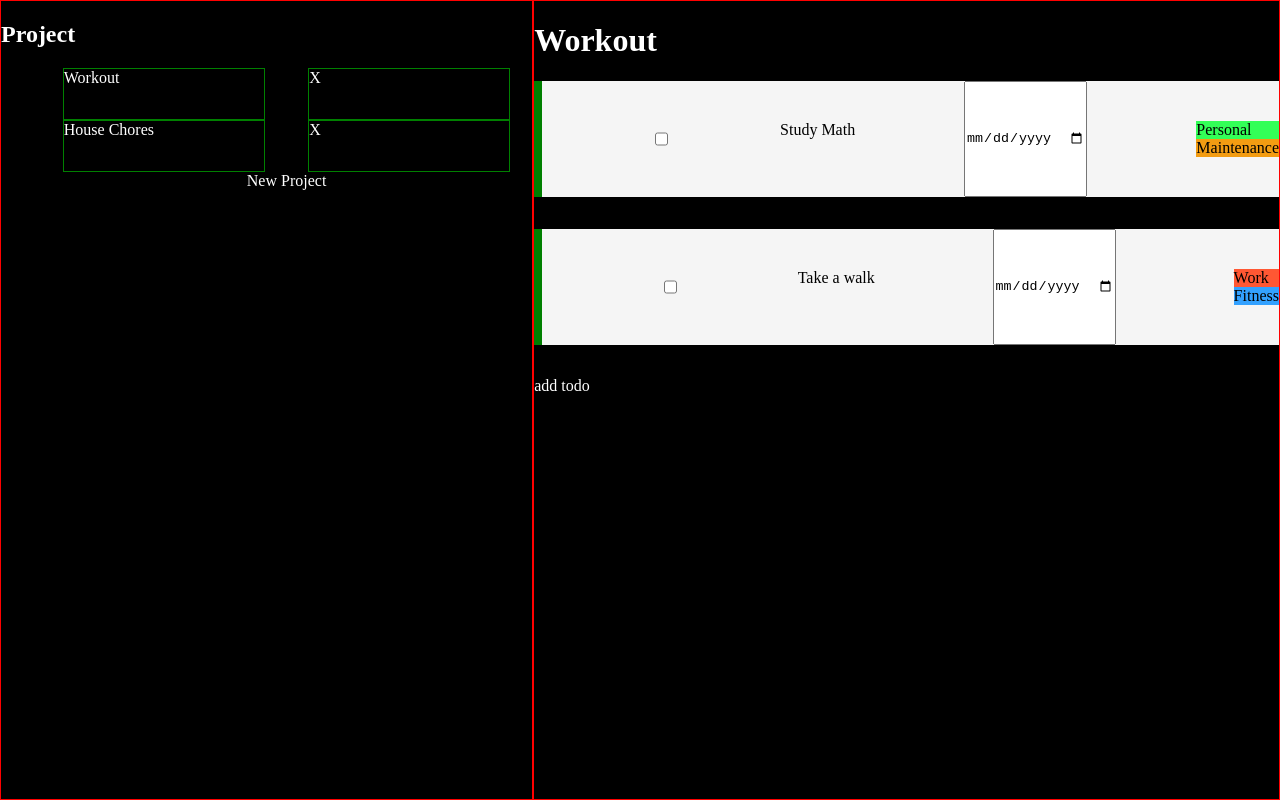
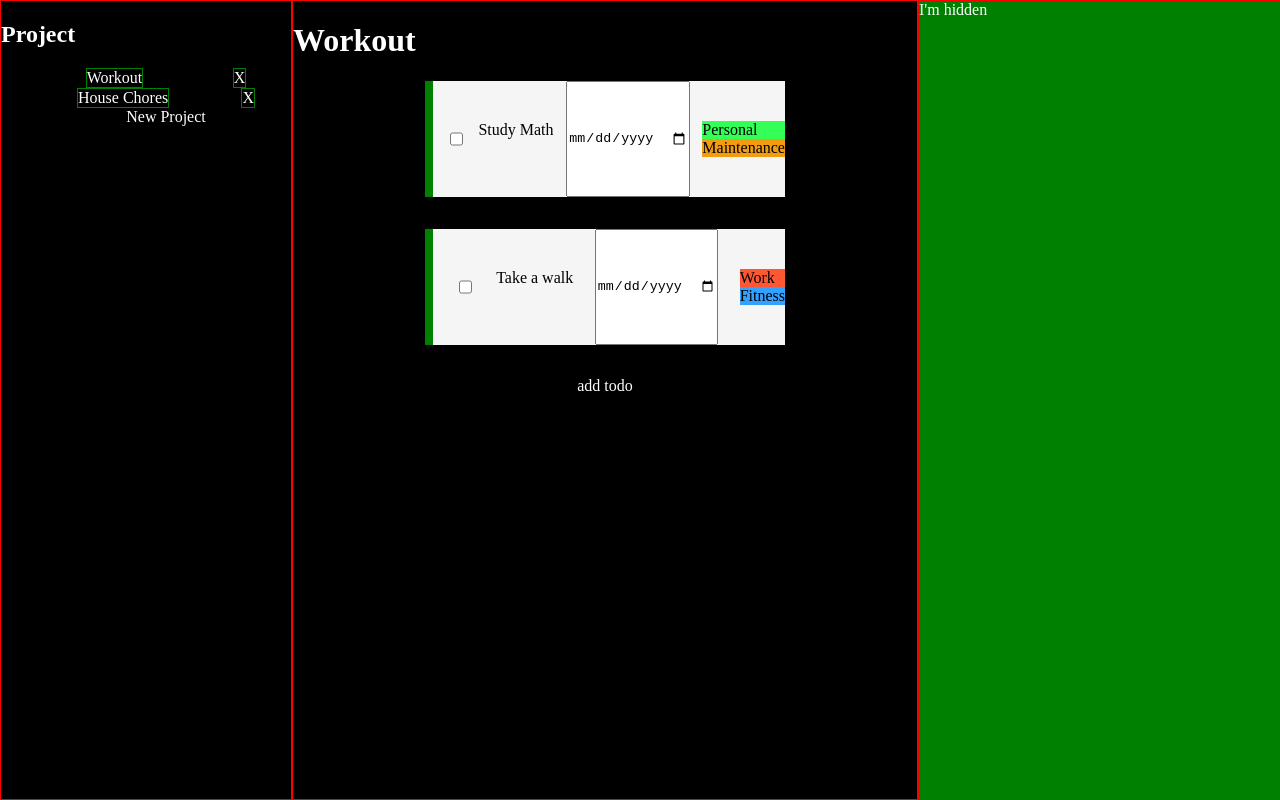
Before and after one commit to Giovanni-dotcome/odin-todo-app, a website built with webpack: page src/index.html in a window 1280 px wide. Both pictures are taken after a click on the element "add todo". Built offline with nearby package versions, Linux system fonts and the light colour scheme.

Commit message:
Add todo div
Html & Css implementation of the side bar skeleton to add a new todo.

```diff
--- a/src/components/DomRenderer.ts
+++ b/src/components/DomRenderer.ts
@@ -8,7 +8,7 @@ const DomRenderer = (stateManager: IStateManager) => {
   const projectsHtmlElement = document.querySelector('#projectsList')!
   const todosHtmlElement = document.querySelector('#todosList')!
   const projectHtmlElement = document.querySelector('#selectedProject')!
-
+  const popupHtmlElement = document.querySelector('#popup')!
   const interactionHandler = InteractionHandler(stateManager)
 
   function displayTodo(todo: ITodo, project: IProject) {
@@ -65,8 +65,9 @@ const DomRenderer = (stateManager: IStateManager) => {
     const addTodoHtmlElement = document.createElement('div')
     addTodoHtmlElement.textContent = 'add todo'
     addTodoHtmlElement.addEventListener('click', () => {
-      console.log('clicked add todo button');
-      // TODO: add rendering of pop up to add new todo. then call interactionHandler.addTodo('tile', etc...)
+      popupHtmlElement.classList.toggle('hidden')
+      // TODO: add rendering of pop up to add new todo.
+      // then call interactionHandler.addTodo('tile', etc...)
     })
     todosHtmlElement.append(addTodoHtmlElement)
   }
--- a/src/components/InteractionHandler.ts
+++ b/src/components/InteractionHandler.ts
@@ -4,6 +4,7 @@ import Project from "../components/Project";
 import Todo from "../components/Todo";
 import IStateManager from "../interfaces/IStateManager";
 import Priority from "./Priority";
+import ITag from "../interfaces/ITag";
 
 const InteractionHandler = (stateManager: IStateManager) => {
 
@@ -23,7 +24,6 @@ const InteractionHandler = (stateManager: IStateManager) => {
     stateManager.deleteProject(projectToRemove)
     //const projectToDisplay = getProjectToDisplay(projectToRemove)
   }
-
   function deleteTodo(todoToRemove: ITodo, project: IProject) {
     project.deleteTodo(todoToRemove.getId())
   }
--- a/src/index.html
+++ b/src/index.html
@@ -1,10 +1,13 @@
 <!doctype html>
 <html lang="en">
+
 <head>
   <meta charset="UTF-8" />
   <meta name="viewport" content="width=device-width, initial-scale=1" />
   <title>Document</title>
 </head>
+
+
 <body>
   <nav>
     <h2>Project</h2>
@@ -14,5 +17,9 @@
     <h1 id="selectedProject"></h1>
     <div id="todosList"></div>
   </main>
+  <div id="popup" class="hidden">
+    I'm hidden
+  </div>
 </body>
+
 </html>
--- a/src/styles/style.sass
+++ b/src/styles/style.sass
@@ -5,16 +5,15 @@ body
   display: flex
   height: 100vh
   nav
-    flex-grow: 1
+    width: 290px
     li
       display: flex
       justify-content: space-around
       > *
         border: 1px solid green
-        width: 200px
-        height: 50px
   main
-    flex-grow: 5
+    min-width: 300px
+    flex-grow: 1
   > *
     border: 1px solid red
 
@@ -22,6 +21,7 @@ body
   display: flex
   background-color: whitesmoke
   color: black
+  width: 360px
   justify-content: space-between
   > *
     padding: 2.5rem 0
@@ -31,5 +31,21 @@ body
 
 #todosList
   display: flex
+  align-items: center
   flex-direction: column
   gap: 2rem
+
+#popup
+  background-color: green
+  color: white
+  width: 360px
+
+.hidden
+  display: none
+
+@media only screen and (max-width: 1000px)
+  nav
+    display: none
+@media only screen and (max-width: 500px)
+  #popup
+    display: none
```
Lines whose indentation alone changed are shown as unchanged.
